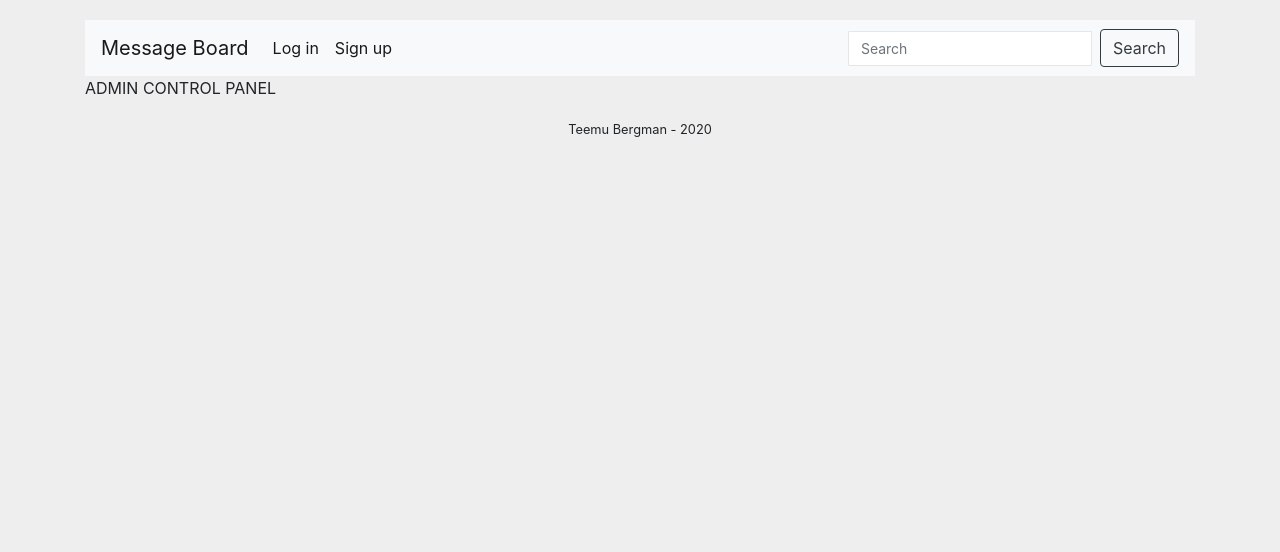
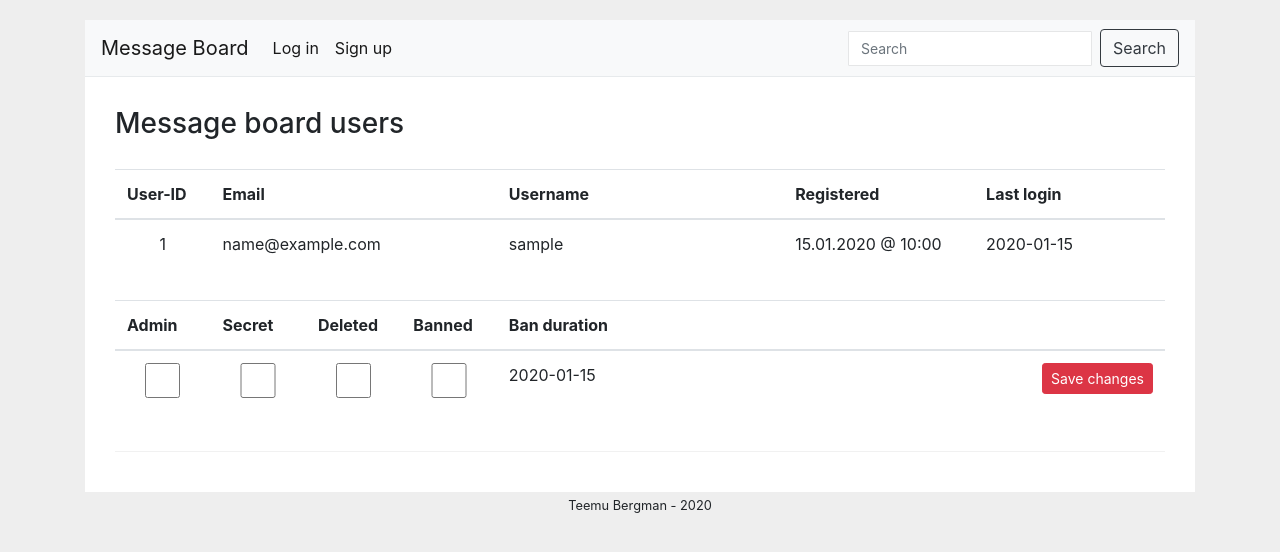
Before and after one commit to TeemuBergman/messageboard, a Python web app: template messageboard/templates/admin/admin.html in a window 1280 px wide. Shown: the top 552 px of the page. Run offline with Jinja, Linux system fonts and the light colour scheme; the template is opened without the code that fills it: most values are stand-ins (such as "Sample title", 1, 10 or a date in 2020); some libraries are stand-ins or nearby versions.

Commit message:
User editor for admin control panel

```diff
--- a/messageboard/templates/admin/admin.html
+++ b/messageboard/templates/admin/admin.html
@@ -1,7 +1,87 @@
 {% extends "base.html" %}
 
 {% block content %}
+    <div class="ibox-content forum-container">
 
-    <p>ADMIN CONTROL PANEL</p>
+        <!-- Header for user control panel -->
+        <div class="row">
+            <div class="col-md-12">
+                <h3 class="text-break">Message board users</h3>
+            </div>
+        </div>
 
+        <!-- List all users -->
+        {% for row in users %}
+            <div class="forum-item position-relative">
+                <div class="row">
+                    <div class="col-md-12">
+
+                        <!-- First row of user account info -->
+                        <table class="table">
+                            <thead>
+                            <tr>
+                                <th scope="col" class="col-md-1">User-ID</th>
+                                <th scope="col" class="col-md-3">Email</th>
+                                <th scope="col" class="col-md-3">Username</th>
+                                <th scope="col" class="col-md-2">Registered</th>
+                                <th scope="col" class="col-md-2">Last login</th>
+                            </tr>
+                            </thead>
+                            <tbody>
+                            <tr>
+                                <td class="text-center"><p>{{ row.user_id }}</p></td>
+                                <td><p>{{ row.email }}</p></td>
+                                <td><p>{{ row.username }}</p></td>
+                                <td><p>{{ row.account_created.strftime("%d.%m.%Y @ %H:%M") }}</p></td>
+                                <td><p>{{ row.last_login.strftime("%d.%m.%Y @ %H:%M") }}</p></td>
+                            </tr>
+                            </tbody>
+                        </table>
+
+                        <!-- Edit user settings -->
+                        <form action="/admin" method="post">
+                            <table class="table">
+                                <thead>
+                                <tr>
+                                    <th scope="col" class="col-md-1">Admin</th>
+                                    <th scope="col" class="col-md-1">Secret</th>
+                                    <th scope="col" class="col-md-1">Deleted</th>
+                                    <th scope="col" class="col-md-1">Banned</th>
+                                    <th scope="col" class="col-md-5">Ban duration</th>
+                                    <th scope="col" class="col-md-2"></th>
+                                </tr>
+                                </thead>
+
+                                <tbody>
+                                <tr>
+                                    <td><input type="checkbox" class="form-control" name="admin"
+                                               {% if row.admin %}checked{% else %}{% endif %}></td>
+                                    <td><input type="checkbox" class="form-control" name="view_secret"
+                                               {% if row.view_secret %}checked{% else %}{% endif %}></td>
+                                    <td><input type="checkbox" class="form-control" name="deleted"
+                                               {% if row.deleted %}checked{% else %}{% endif %}></td>
+                                    <td><input type="checkbox" class="form-control" name="banned"
+                                               {% if row.banned %}checked{% else %}{% endif %}></td>
+                                    <td>
+                                        {% if row.ban_duration %}
+                                            <p>{{ row.ban_duration.strftime("%d.%m.%Y @ %H:%M") }}</p>
+                                        {% else %}
+                                            <p>None</p>
+                                        {% endif %}
+                                    </td>
+                                    <td>
+                                        <button type="submit" class="btn btn-danger btn-sm float-right"
+                                                name="save_changes" value="{{ row.user_id }}">
+                                            Save changes
+                                        </button>
+                                    </td>
+                                </tr>
+                                </tbody>
+                            </table>
+                        </form>
+                    </div>
+                </div>
+            </div>
+        {% endfor %}
+    </div>
 {% endblock %}
```
